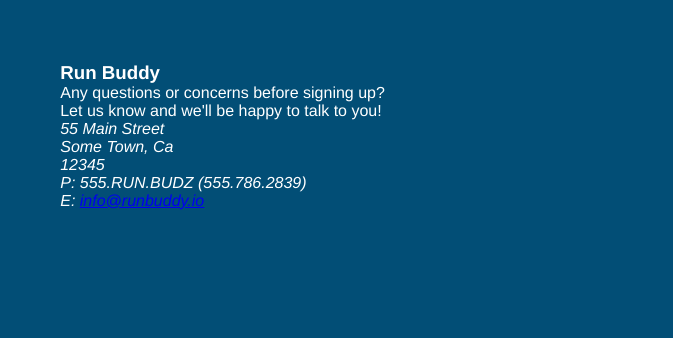
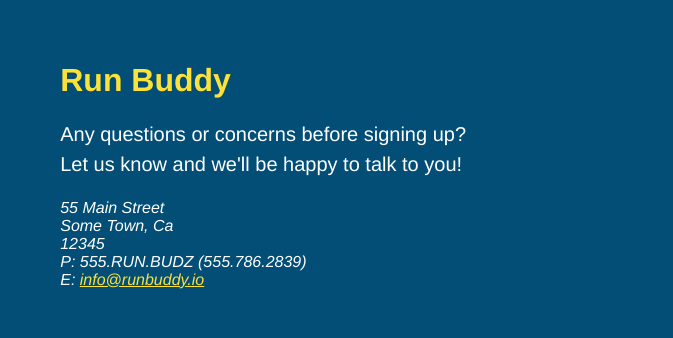
Before and after one commit to dimas082711/run-buddy, a plain HTML site: page index.html in a window 1280 px wide. Shown: the part 4157-4495 px from the top of the page, 607-1280 px from the left. Drawn offline with Linux system fonts and the light colour scheme.

```diff
--- a/assets/css/style.css
+++ b/assets/css/style.css
@@ -219,3 +219,17 @@
     margin: 30px 0 0 60px;
     color:white;
 }
+.contact-info h3 {
+    color: #fce138;
+    font-size: 32px;
+}
+.contact-info p, .contact-info adress {
+margin: 20px 0;
+line-height: 1.5;
+font-size: 20px;
+font-style: normal;
+}
+.contact-info a {
+    color: #fce138;
+}
+/*REACH OUT STYLES END */
```
